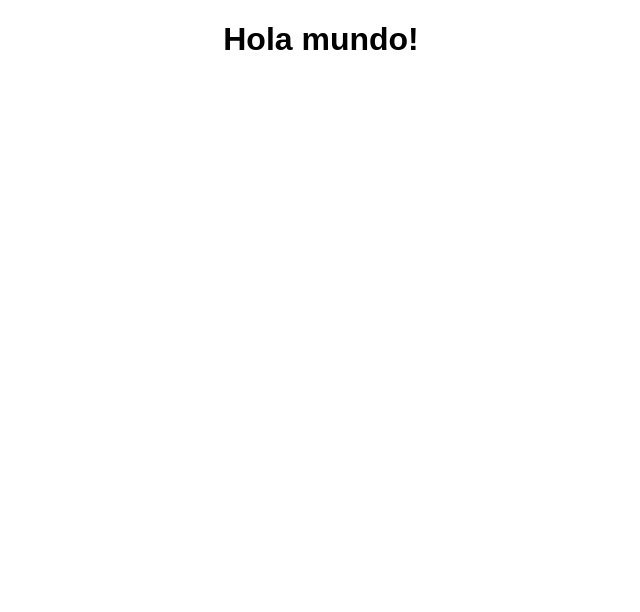
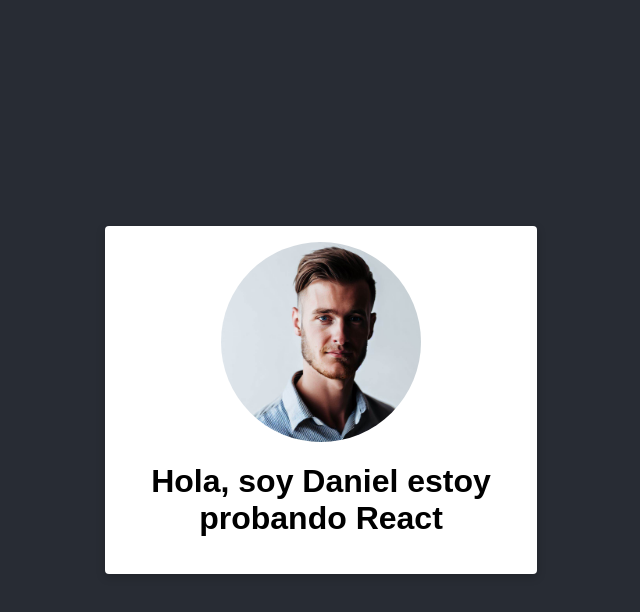
Before and after one commit to DOF1109/React-Practicas-CF-forked-, a React (Create React App) app: page / in a window 1280 px wide. Shown: the top 612 px of the page, without its empty margins (319-959 px from the left). Built offline with nearby package versions, Linux system fonts and the light colour scheme.

Commit message:
Creo el componente PresentationCard

```diff
--- a/src/App.css
+++ /dev/null
@@ -1,4 +0,0 @@
-.App {
-  font-family: sans-serif;
-  text-align: center;
-}
--- a/src/App.js
+++ /dev/null
@@ -1,9 +0,0 @@
-import "./App.css";
-
-export default function App() {
-  return (
-    <div className="App">
-      <h1>Hola mundo!</h1>
-    </div>
-  );
-}
--- /dev/null
+++ b/src/components/App.css
@@ -0,0 +1,9 @@
+.App {
+    background-color: #282c34;
+    display: flex;
+    align-items: center;
+    flex-direction: column;
+    justify-content: center;
+    height: 100vh;
+    width: 100vw;
+}
--- /dev/null
+++ b/src/components/App.js
@@ -0,0 +1,10 @@
+import PresentationCard from "./PresentationCard";
+import "./App.css";
+
+export default function App() {
+    return (
+        <div className="App">
+            <PresentationCard/>
+        </div>
+    );
+}
--- /dev/null
+++ b/src/components/PresentationCard.css
@@ -0,0 +1,18 @@
+.presentation-card {
+    aspect-ratio: 16/9;
+    background-color: white;
+    box-shadow: 0 3px 10px rgb(0 0 0 / 0.2);
+    border-radius: 0.25rem;
+    display: flex;
+    align-items: center;
+    flex-direction: column;
+    padding: 1rem;
+    text-align: center;
+    width: min(400px, 100%);
+}
+
+.presentation-card .foto-perfil {
+    aspect-ratio: 1/1;
+    border-radius: 50%;
+    width: 50%;
+}
--- /dev/null
+++ b/src/components/PresentationCard.jsx
@@ -0,0 +1,17 @@
+import fotoPerfil from '../assets/foto-perfil.jfif';
+import './PresentationCard.css';
+
+ function PresentationCard() {
+    let nombre = 'Daniel';
+
+    return (
+        <div className="presentation-card">
+            <img className='foto-perfil' src={fotoPerfil} alt="Foto de perfil" />
+            <h1>
+                Hola, soy {nombre} estoy probando React
+            </h1>
+        </div>
+    );
+}
+
+export default PresentationCard;
--- /dev/null
+++ b/src/index.css
@@ -0,0 +1,4 @@
+body {
+    font-family: sans-serif;
+    margin: 0;
+}
--- a/src/index.js
+++ b/src/index.js
@@ -1,7 +1,8 @@
 import { StrictMode } from "react";
 import { createRoot } from "react-dom/client";
 
-import App from "./App";
+import App from "./components/App";
+import './index.css';
 
 const rootElement = document.getElementById("root");
 const root = createRoot(rootElement);
```
Also changed, not shown: src/assets/foto-perfil.jfif (added).
